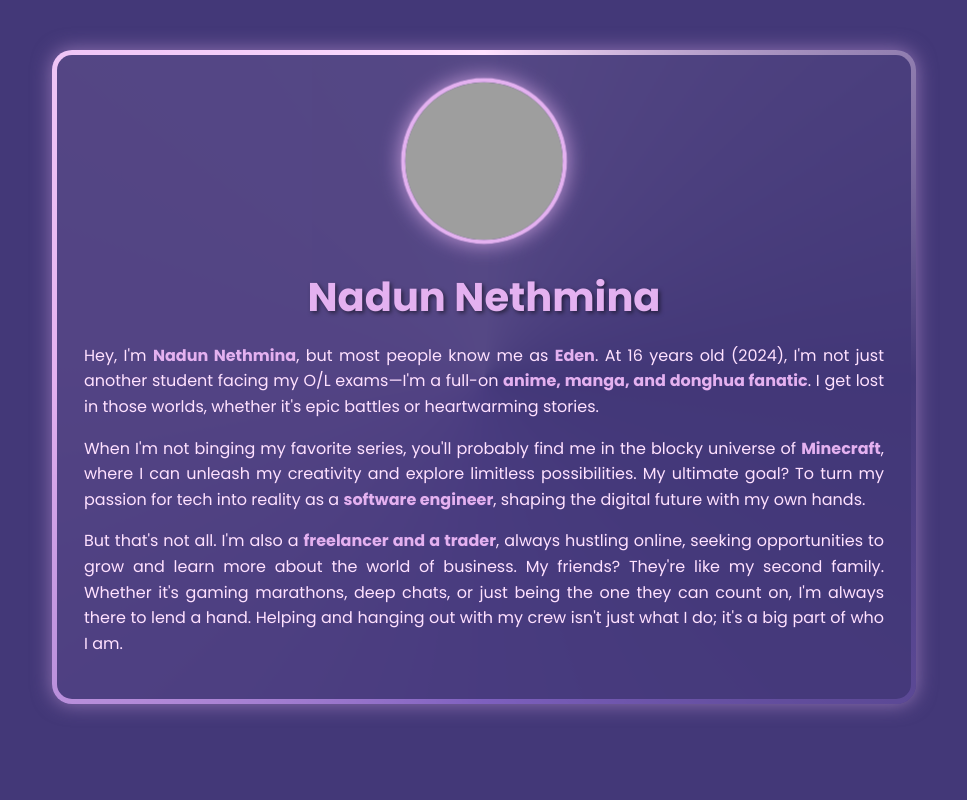
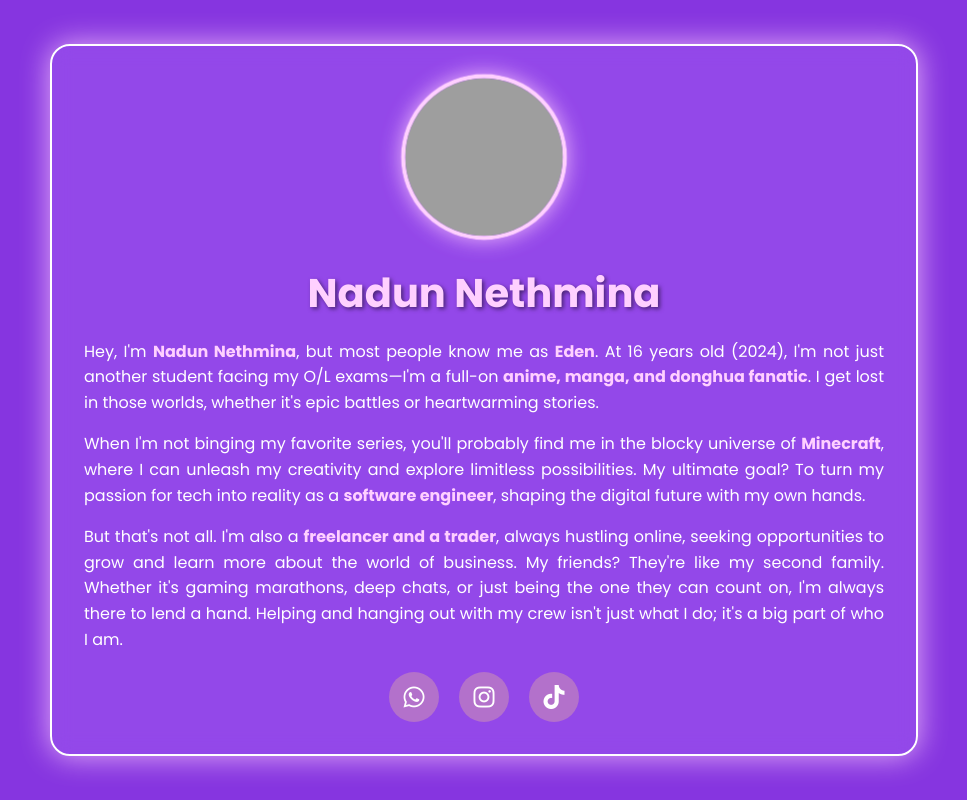
Before and after one commit to LoveUwUBotForeverMcBoss1999/eden, a plain HTML site: page index.html in a window 1280 px wide. Shown: the whole page, without its empty margins (156-1123 px from the left). Drawn offline with Linux system fonts and the light colour scheme; grey boxes are pictures that could not be loaded.

Commit message:
Update index.html

```diff
--- a/index.html
+++ b/index.html
@@ -5,6 +5,7 @@
     <meta name="viewport" content="width=device-width, initial-scale=1.0">
     <title>Nadun Nethmina - About Me</title>
     <link rel="icon" href="https://uwubot.online/img/xiao_eden.png" type="image/png">
+    <link rel="stylesheet" href="https://cdnjs.cloudflare.com/ajax/libs/font-awesome/6.4.0/css/all.min.css">
 
     <!-- Open Graph Meta Tags -->
     <meta property="og:type" content="profile">
@@ -21,54 +22,40 @@
             margin: 0;
             padding: 0;
             font-family: 'Poppins', sans-serif;
-            background-color: #433878;
-            color: #FFE1FF;
-            height: 100%;
-            overflow: hidden;
+            background-color: #8635E0;
+            color: #FFFFFF;
+            min-height: 100vh;
+            display: flex;
+            justify-content: center;
+            align-items: center;
         }
 
         .container {
             max-width: 800px;
-            margin: 50px auto;
+            width: 90%;
+            margin: 20px;
             padding: 2rem;
-            background-color: rgba(126, 96, 191, 0.3);
+            background-color: rgba(179, 117, 255, 0.3);
             border-radius: 20px;
-            box-shadow: 0 0 20px rgba(228, 177, 240, 0.5);
+            box-shadow: 0 0 20px rgba(255, 208, 255, 0.5);
             backdrop-filter: blur(10px);
             position: relative;
             overflow: hidden;
+            border: 2px solid #FFFFFF;
+            animation: shine 2s infinite;
         }
 
-        .container::before {
-            content: '';
-            position: absolute;
-            top: -50%;
-            left: -50%;
-            width: 200%;
-            height: 200%;
-            background: conic-gradient(from 0deg at 50% 50%, #433878, #7E60BF, #E4B1F0, #FFE1FF, #433878);
-            animation: rotate 20s linear infinite;
-            z-index: -1;
-        }
-
-        .container::after {
-            content: '';
-            position: absolute;
-            inset: 5px;
-            background: rgba(67, 56, 120, 0.9);
-            border-radius: 15px;
-            z-index: -1;
-        }
-
-        @keyframes rotate {
-            100% { transform: rotate(360deg); }
+        @keyframes shine {
+            0% { box-shadow: 0 0 20px rgba(255, 208, 255, 0.5); }
+            50% { box-shadow: 0 0 30px rgba(255, 208, 255, 0.8); }
+            100% { box-shadow: 0 0 20px rgba(255, 208, 255, 0.5); }
         }
 
         h1 {
             font-size: 2.5rem;
             margin-bottom: 1rem;
             text-align: center;
-            color: #E4B1F0;
+            color: #FFD0FF;
             text-shadow: 2px 2px 4px rgba(0,0,0,0.5);
         }
 
@@ -78,8 +65,8 @@
             border-radius: 50%;
             margin: 0 auto 1rem;
             display: block;
-            border: 4px solid #E4B1F0;
-            box-shadow: 0 0 20px rgba(228, 177, 240, 0.8);
+            border: 4px solid #FFD0FF;
+            box-shadow: 0 0 20px rgba(255, 208, 255, 0.8);
             animation: pulse 2s infinite;
         }
 
@@ -96,89 +83,81 @@
         }
 
         .highlight {
-            color: #E4B1F0;
+            color: #FFD0FF;
             font-weight: bold;
         }
 
-        .background-animation {
-            position: fixed;
-            top: 0;
-            left: 0;
-            width: 100%;
-            height: 100%;
-            z-index: -1;
-            background: linear-gradient(45deg, #433878, #7E60BF, #E4B1F0, #FFE1FF);
-            background-size: 400% 400%;
-            animation: gradientBG 15s ease infinite;
+        .social-buttons {
+            display: flex;
+            justify-content: center;
+            gap: 20px;
+            margin-top: 20px;
         }
 
-        @keyframes gradientBG {
-            0% { background-position: 0% 50%; }
-            50% { background-position: 100% 50%; }
-            100% { background-position: 0% 50%; }
+        .social-button {
+            font-size: 24px;
+            color: #FFFFFF;
+            background-color: #B371CB;
+            width: 50px;
+            height: 50px;
+            border-radius: 50%;
+            display: flex;
+            justify-content: center;
+            align-items: center;
+            text-decoration: none;
+            transition: all 0.3s ease;
         }
 
-        .glitch {
-            position: relative;
+        .social-button:hover {
+            transform: scale(1.1);
+            background-color: #FFD0FF;
+            color: #8635E0;
         }
 
-        .glitch::before,
-        .glitch::after {
-            content: attr(data-text);
-            position: absolute;
-            top: 0;
-            left: 0;
-            width: 100%;
-            height: 100%;
-        }
+        @media (max-width: 600px) {
+            .container {
+                padding: 1rem;
+            }
 
-        .glitch::before {
-            left: 2px;
-            text-shadow: -2px 0 #E4B1F0;
-            clip: rect(44px, 450px, 56px, 0);
-            animation: glitch-anim 5s infinite linear alternate-reverse;
-        }
+            h1 {
+                font-size: 2rem;
+            }
 
-        .glitch::after {
-            left: -2px;
-            text-shadow: -2px 0 #FFE1FF;
-            clip: rect(44px, 450px, 56px, 0);
-            animation: glitch-anim 5s infinite linear alternate-reverse;
-        }
+            .profile-pic {
+                width: 120px;
+                height: 120px;
+            }
 
-        @keyframes glitch-anim {
-            0% { clip: rect(50px, 9999px, 68px, 0); }
-            5% { clip: rect(80px, 9999px, 41px, 0); }
-            10% { clip: rect(26px, 9999px, 64px, 0); }
-            15% { clip: rect(48px, 9999px, 33px, 0); }
-            20% { clip: rect(12px, 9999px, 89px, 0); }
-            25% { clip: rect(76px, 9999px, 25px, 0); }
-            30% { clip: rect(69px, 9999px, 37px, 0); }
-            35% { clip: rect(95px, 9999px, 18px, 0); }
-            40% { clip: rect(14px, 9999px, 58px, 0); }
-            45% { clip: rect(83px, 9999px, 72px, 0); }
-            50% { clip: rect(31px, 9999px, 49px, 0); }
-            55% { clip: rect(57px, 9999px, 86px, 0); }
-            60% { clip: rect(92px, 9999px, 23px, 0); }
-            65% { clip: rect(40px, 9999px, 77px, 0); }
-            70% { clip: rect(65px, 9999px, 55px, 0); }
-            75% { clip: rect(29px, 9999px, 82px, 0); }
-            80% { clip: rect(74px, 9999px, 39px, 0); }
-            85% { clip: rect(88px, 9999px, 16px, 0); }
-            90% { clip: rect(52px, 9999px, 91px, 0); }
-            95% { clip: rect(21px, 9999px, 67px, 0); }
-            100% { clip: rect(35px, 9999px, 43px, 0); }
+            .social-buttons {
+                gap: 10px;
+            }
+
+            .social-button {
+                font-size: 20px;
+                width: 40px;
+                height: 40px;
+            }
         }
     </style>
 </head>
 <body>
-    <div class="background-animation"></div>
     <div class="container">
         <img src="https://uwubot.online/img/xiao_eden.png" alt="Nadun Nethmina" class="profile-pic">
-        <h1 class="glitch" data-text="Nadun Nethmina">Nadun Nethmina</h1>
+        <h1>Nadun Nethmina</h1>
         <p>Hey, I'm <span class="highlight">Nadun Nethmina</span>, but most people know me as <span class="highlight">Eden</span>. At 16 years old (2024), I'm not just another student facing my O/L exams—I'm a full-on <span class="highlight">anime, manga, and donghua fanatic</span>. I get lost in those worlds, whether it's epic battles or heartwarming stories.</p>
         <p>When I'm not binging my favorite series, you'll probably find me in the blocky universe of <span class="highlight">Minecraft</span>, where I can unleash my creativity and explore limitless possibilities. My ultimate goal? To turn my passion for tech into reality as a <span class="highlight">software engineer</span>, shaping the digital future with my own hands.</p>
         <p>But that's not all. I'm also a <span class="highlight">freelancer and a trader</span>, always hustling online, seeking opportunities to grow and learn more about the world of business. My friends? They're like my second family. Whether it's gaming marathons, deep chats, or just being the one they can count on, I'm always there to lend a hand. Helping and hanging out with my crew isn't just what I do; it's a big part of who I am.</p>
+        <div class="social-buttons">
+            <a href="https://api.whatsapp.com/send?phone=94774748170" class="social-button" target="_blank">
+                <i class="fab fa-whatsapp"></i>
+            </a>
+            <a href="https://www.instagram.com/edencrusher" class="social-button" target="_blank">
+                <i class="fab fa-instagram"></i>
+            </a>
+            <a href="https://www.tiktok.com/@eden_crusher" class="social-button" target="_blank">
+                <i class="fab fa-tiktok"></i>
+            </a>
+        </div>
     </div>
 </body>
 </html>
```
